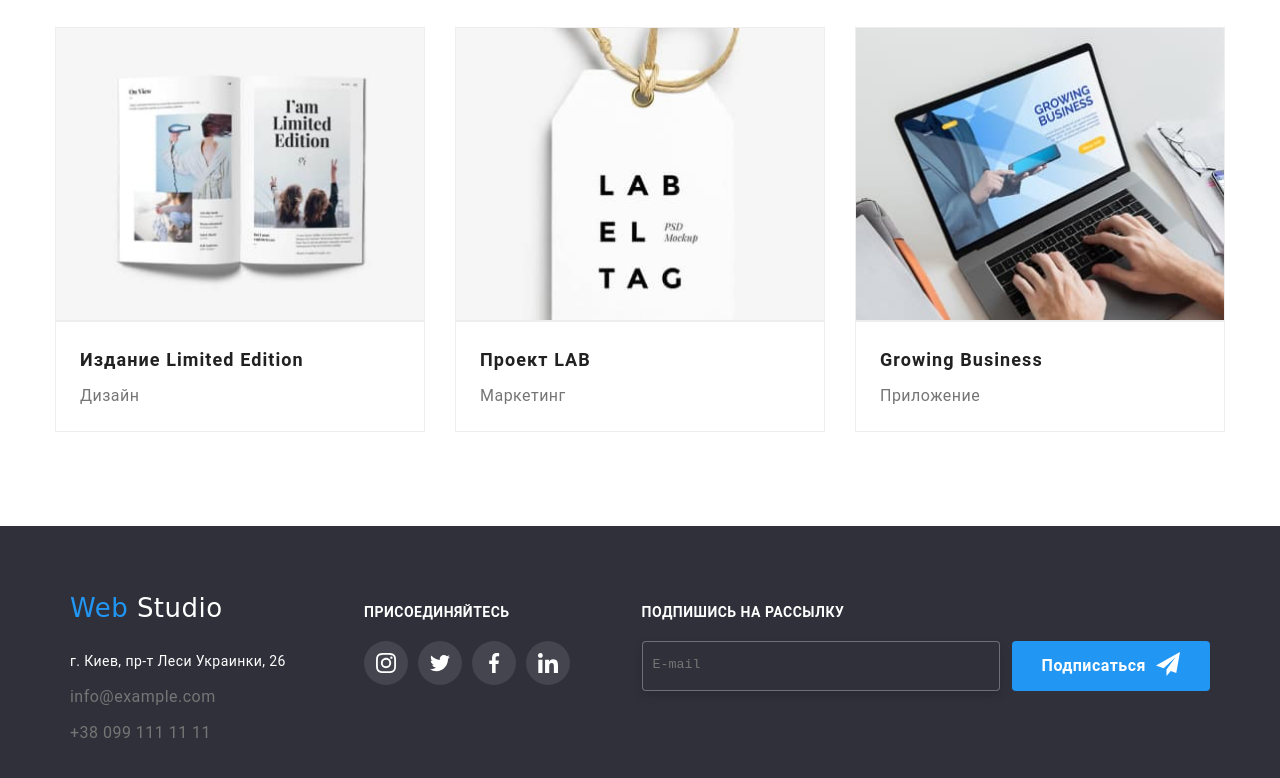
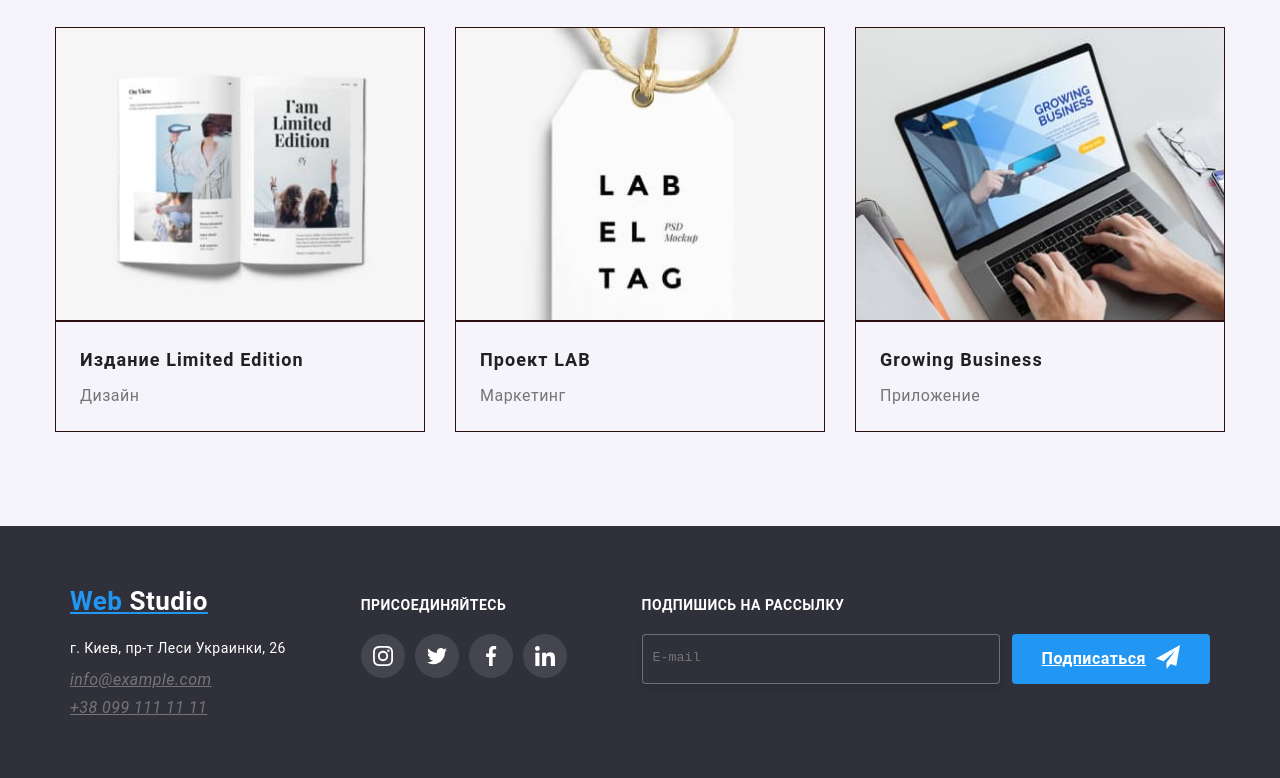
Before and after one commit to Eugene-36/goit-markup-hw-07, a plain HTML site: page portfolio.html in a window 1280 px wide. Shown: the part 1093-1871 px from the top of the page. Drawn offline with nearby package versions, Linux system fonts and the light colour scheme; files that its build step writes are made by us from their sources.

Commit message:
ничего не добавляет

```diff
--- a/sass/base/_common.scss
+++ b/sass/base/_common.scss
@@ -9,9 +9,9 @@ html {
 }
 
 body{
-background-color: $white-color;
+background-color: $bg-color-qualities;
 color:#757575 ;
-font-family: roboto, sans-serif;
+font-family: 'roboto', sans-serif;
 letter-spacing: 0.03em;
 margin: 0;
 }
--- a/sass/components/_button.scss
+++ b/sass/components/_button.scss
@@ -12,7 +12,6 @@ text-decoration: none;
 letter-spacing: 0.06em;
 font-weight: 700;
 font-size: 16px;
-font-family: 'roboto', sans-serif;
 
 line-height: 1.87;
 align-items: center;
--- a/sass/components/_logo.scss
+++ b/sass/components/_logo.scss
@@ -3,7 +3,6 @@ margin-right: 70px;
 font-size: 26px;
 line-height: 1.19;
 color: $accent-color;
-font-family: Raleway,cursive;
 font-weight: bold;
 }
 .color-logo {
--- a/sass/layout/_footer.scss
+++ b/sass/layout/_footer.scss
@@ -65,7 +65,7 @@ margin-bottom: 20px;
 font-size: 14px;
 line-height: 1.14;
 text-transform: uppercase;
-color: #FFFFFF;
+color: $white-color;
 }
 .social {
 display: flex;
--- a/sass/layout/_page-header.scss
+++ b/sass/layout/_page-header.scss
@@ -19,18 +19,17 @@ display: flex;
 align-items: center;
 }
 
-.link-underline {
-    font-style: normal;
-}
+// .link-underline {
+//     font-style: normal;
+// }
 
 .site-nav {
     display: flex;
 }
-.link-underline {
-text-decoration: none;
-font-weight: 500;
-line-height: 1.7;
-}
+// .link-underline {
+// text-decoration: none;
+// line-height: 1.7;
+// }
 .list {
 padding: 0;
 margin: 0;
--- a/sass/layout/_portfolio.scss
+++ b/sass/layout/_portfolio.scss
@@ -74,7 +74,6 @@ color: $head-color;
 font-weight: 500;
 font-size: 16px;
 line-height: 1.6;
-font-family: Roboto;
 
 }
 /* Добавляет интервал между кнопками и сновным контентом */
--- a/sass/main.scss
+++ b/sass/main.scss
@@ -1,16 +1,14 @@
-@import "./utils/font";
+@import './utils/font';
+@import './base/common' ;
 @import './utils/variabals' ;
-@import './base/common' ;
-@import './utils/mixin' ;
 @import './components/button' ;
-@import './components/logo' ;
-@import './components/modal';
 @import './components/social';
 @import './layout/page-header' ;
-@import './layout/container';
+@import './components/logo' ;
 @import './layout/section-hero';
 @import './layout/section-qualities';
 @import './layout/section-what-we-doing';
 @import './layout/permanent-clints';
 @import './layout/team';
+@import './components/modal';
 @import './layout/footer';
--- a/sass/portfolio.scss
+++ b/sass/portfolio.scss
@@ -3,6 +3,5 @@
 @import './components/button' ;
 @import './components/logo' ;
 @import './layout/page-header' ;
-@import './layout/container';
 @import './layout/portfolio';
 @import './layout/footer';
--- a/sass/utils/_font.scss
+++ b/sass/utils/_font.scss
@@ -2,43 +2,43 @@
     font-family: "raleway";
     font-style: bold;
     font-weight: 700;
-    src: url("../fonts/raleway/raleway-v17-latin_cyrillic-700.woff2")
+    src: url("../../fonts/raleway/raleway-v17-latin_cyrillic-700.woff2")
         format("woff2"),
-      url("../fonts/raleway/raleway-v17-latin_cyrillic-700.woff") format("woff");
+      url("../../fonts/raleway/raleway-v17-latin_cyrillic-700.woff") format("woff");
   }
 
   @font-face {
     font-family: "roboto";
     font-style: normal;
     font-weight: 400;
-    src: url("../fonts/roboto/roboto-v20-latin_cyrillic-regular.woff2")
+    src: url("../../fonts/roboto/roboto-v20-latin_cyrillic-regular.woff2")
         format("woff2"),
-      url("../fonts/roboto/roboto-v20-latin_cyrillic-regular.woff") format("woff");
+      url("../../fonts/roboto/roboto-v20-latin_cyrillic-regular.woff") format("woff");
   }
 
   @font-face {
     font-family: "roboto";
     font-style: medium;
     font-weight: 500;
-    src: url("../fonts/roboto/roboto-v20-latin_cyrillic-500.woff2")
+    src: url("../../fonts/roboto/roboto-v20-latin_cyrillic-500.woff2")
         format("woff2"),
-      url("../fonts/roboto/roboto-v20-latin_cyrillic-500.woff") format("woff");
+      url("../../fonts/roboto/roboto-v20-latin_cyrillic-500.woff") format("woff");
   }
 
   @font-face {
     font-family: "roboto";
     font-style: bold;
     font-weight: 700;
-    src: url("../fonts/roboto/roboto-v20-latin_cyrillic-700.woff2")
+    src: url("../../fonts/roboto/roboto-v20-latin_cyrillic-700.woff2")
         format("woff2"),
-      url("../fonts/roboto/roboto-v20-latin_cyrillic-700.woff") format("woff");
+      url("../../fonts/roboto/roboto-v20-latin_cyrillic-700.woff") format("woff");
   }
 
   @font-face {
     font-family: "roboto";
     font-style: normal;
     font-weight: 900;
-    src: url("../fonts/roboto/roboto-v20-latin_cyrillic-900.woff2")
+    src: url("../../fonts/roboto/roboto-v20-latin_cyrillic-900.woff2")
         format("woff2"),
-      url("../fonts/roboto/roboto-v20-latin_cyrillic-900.woff") format("woff");
+      url("../../fonts/roboto/roboto-v20-latin_cyrillic-900.woff") format("woff");
   }
--- a/sass/utils/_variabals.scss
+++ b/sass/utils/_variabals.scss
@@ -6,15 +6,9 @@ $modal-btn:#188CE8;
 $head-color: #212121;
 $white-color: #FFFFFF;
 $border-color: #ECECEC;
-$color-portf:#EEEEEE;
+$color-portf:#2c0f0f;
 
 
 $bg-color-qualities: #F5F4FA;
-$bg-rgba: rgba(47, 48, 58, 0.8);
 $footer-color:#2F303A;
 $timing-function: cubic-bezier(0.4, 0, 0.2, 1);
-
-$font-family-roboto: 'Roboto', sans-serif;
-$font-family-raleway: Raleway,cursive;
-$font-weight-five: 500;
-$font-weight-four: 400;
```
Also changed, not shown: css/main.css, css/portfolio.css, sass/layout/_container.scss (deleted), 2 other files.
